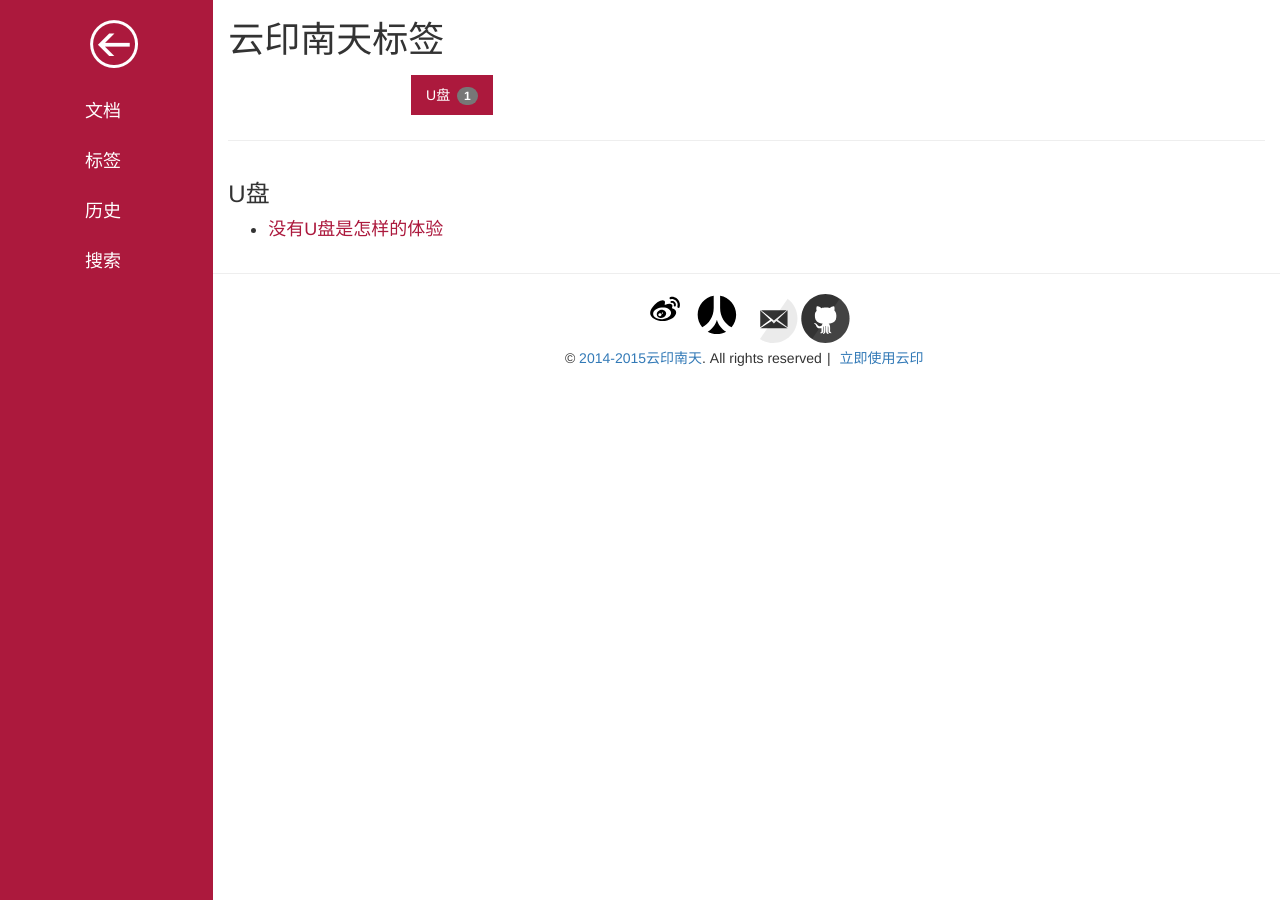
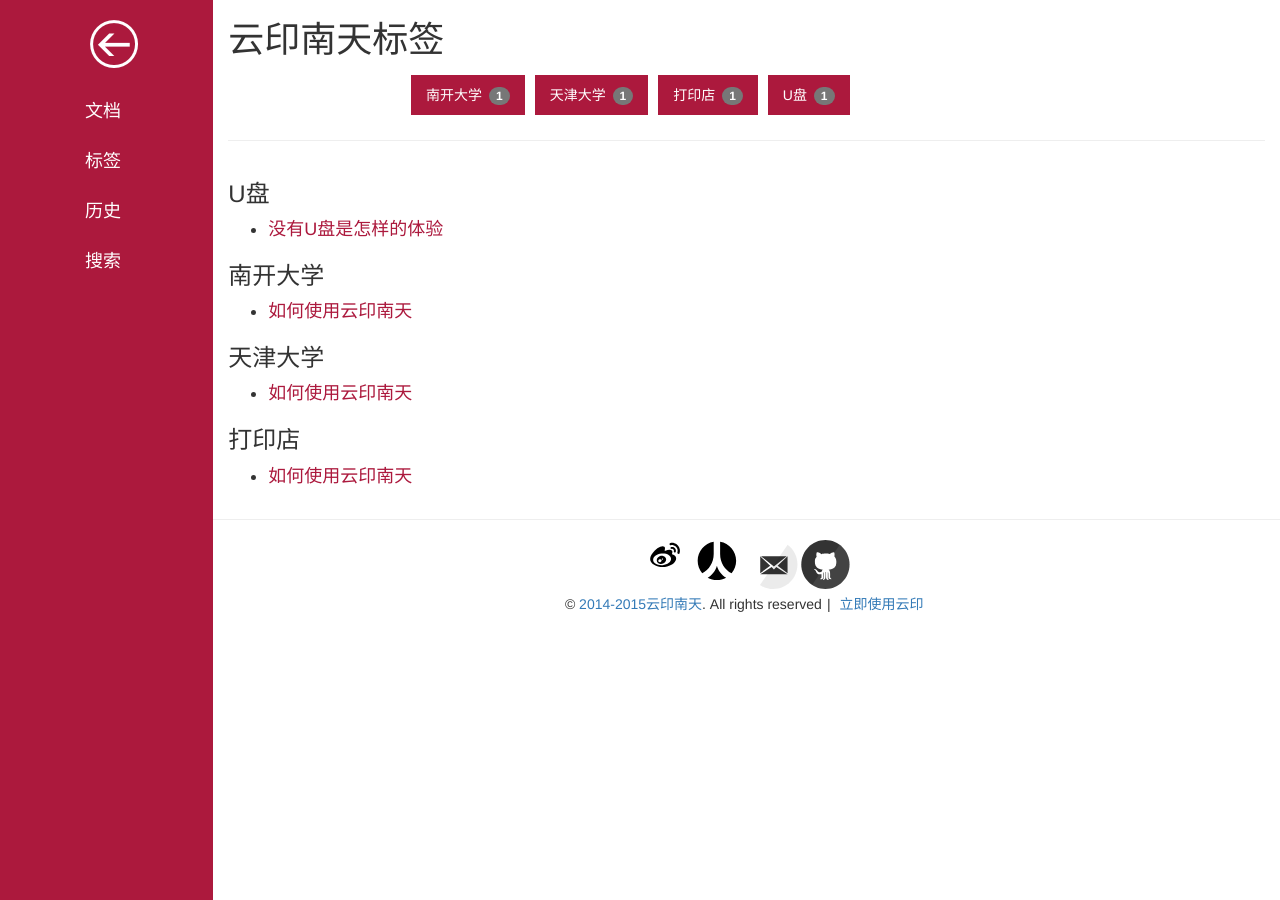
Before and after one commit to YunYinORG/print, a Jekyll site: the page built from tags/index.html, in a window 1280 px wide. Built offline with Jekyll 4.4.1, drawn with Linux system fonts in a browser that asks for light colours; nearby versions of some CDN libraries; some of the changed lines change nothing that is shown.

Commit message:
添加说明

```diff
--- a/_includes/footer.html
+++ b/_includes/footer.html
@@ -6,7 +6,7 @@
             {% endif %}
             <ul class="list-inline">
             	<li>&copy;<a href="{{site.url}}"> 2014-{{ site.time | date: '%Y' }}{{site.name}}</a>. All rights reserved</li>|
-            	<li><a href="http://yunyin.rog" title="进入云印南天">立即使用云印</a></li>
+            	<li><a href="http://yunyin.org/" title="进入云印南天">立即使用云印</a></li>
             </ul>
       </div>
 </footer>
--- /dev/null
+++ b/_posts/2015-03-20-how-to-use.md
@@ -0,0 +1,47 @@
+---
+layout: post
+title:  如何使用云印南天
+date:  2015-03-20 15:30:00
+category: 使用说明
+tags: 南开大学 天津大学 打印店
+---
+
+在大学，传统的校园打印模式虽然便宜，但是总是不够安全方便。比如：普遍存在着优盘容易中毒；打印时间集中，需要等待；版式不会校对，需要打印店工作人员的协助等等一系列问题，导致打印起来体验并不好。但是现在的打印模式是可以改变的，云印南天就是可以解决你打印烦恼的平台。简单来说，只需把文件上传到我们的网站就可以实现到店下载打印。我们不生产文件，我们只是文件的搬运工。
+
+## 使用方法
+#### 注册：
+	转至[yunyin.org](http://yunyin.org)或搜索*云印南天*。为了带来更好的使用体验，我们将注册登录合一,第一次登录（即注册）时南开学生会经URP进行实名认证、天大学生会经天大办公网进行实名认证（需要用户授权使用学号和姓名）。 云印南开将用户信息安全放在首位，不获取非必需信息，用户个人信息绝对不外泄，密码存储必须不可逆加密。
+
+#### 使用：
+	目前开发的功能有上传文件，选择打印店。
+	还可绑定手机、邮箱进行高级设置，可以选择提前打印、到店即取。
+
+#### 付款：
+	到店取货付款。
+
+
+## 打印店信息：
+
+### 云印南开：南开大学四家可选
+![南开打印店地图](http://www.yunyin.org/assets/image/map_nku.png)
+*光辉岁月(二食堂浴园旁) ： 去吃饭洗澡睡觉的同学可以选此地。
+*天达印务(西门附近，22宿下) ：去商院大楼方向的同学可选此地。
+*精诚快印(新图和数码小院之间)：去伯苓楼，西南村的同学可选此地。
+*快捷复印(南开出版社后)：宅在西区宿舍的同学离你们最近。
+
+### 云印北洋：天津大学六家可选
+![天津打印店地图](http://yunyin.org/Public/images/map_tju.png)
+*行正广告（学一地下）
+*学友复印（化工楼对面）
+*创翔数码快印（23楼对面）
+*津文复印（理学院楼16楼拐角处）
+*地下打印店（学四食堂地下）
+*天达复印社（理学院台阶下）
+
+## 价格
+
+打印价格与正常打印一致甚至更低（单面:0.07~0.1￥/张;双面:0.1~0.15￥/张，价格保证不会比普通打印更高）， 不同店铺价格会有一定区别，在选择打印店时会表明，另外量大可议价。 支付方式为到店线下支付，所有交易不经过云印南开平台。
+
+## 收费
+
+云印南开平台打印店和同学使用均免费，将来将继续免费，保证不会向两方收取任何费用，暂无盈利性考虑（商业化非不得已，则不为之）。 同时云印南开整个平台不仅免费而且开源，我们的所有版本源码的均开放，遵循开源协议可免费使用。
```
